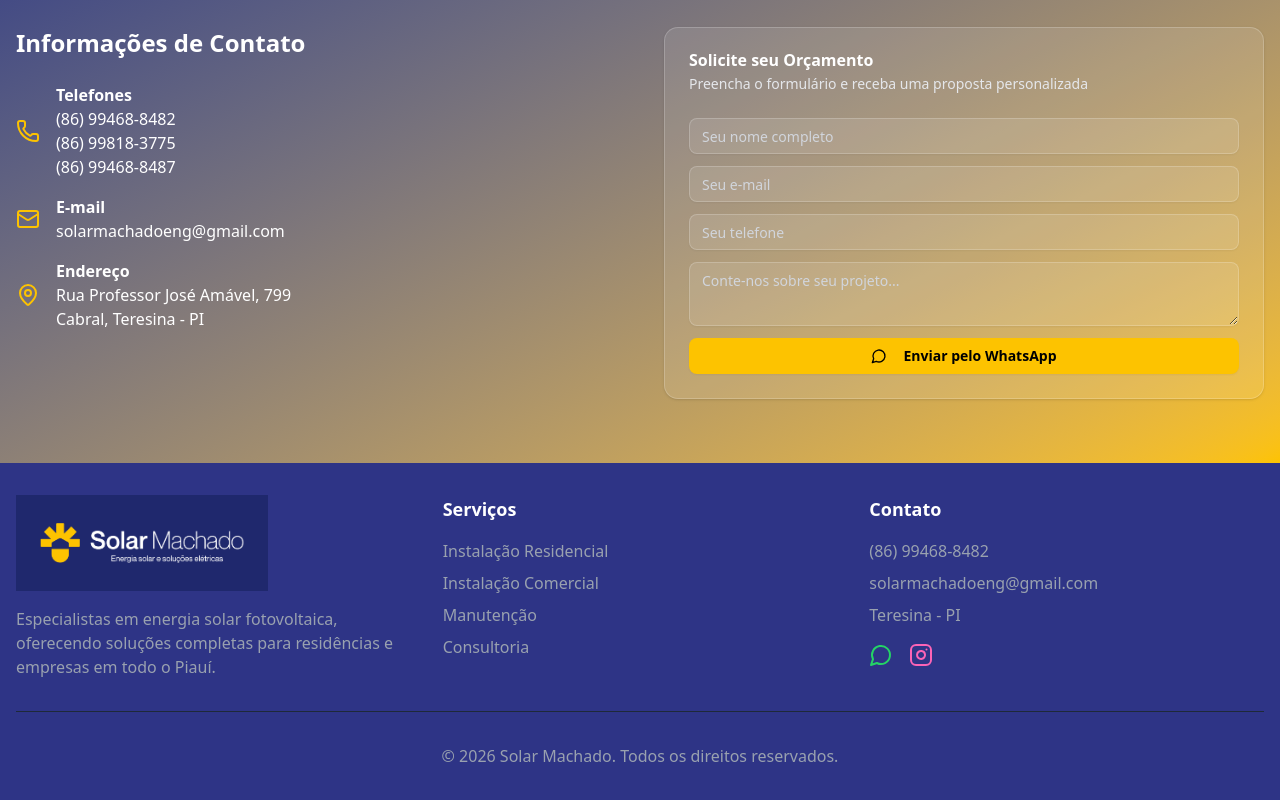
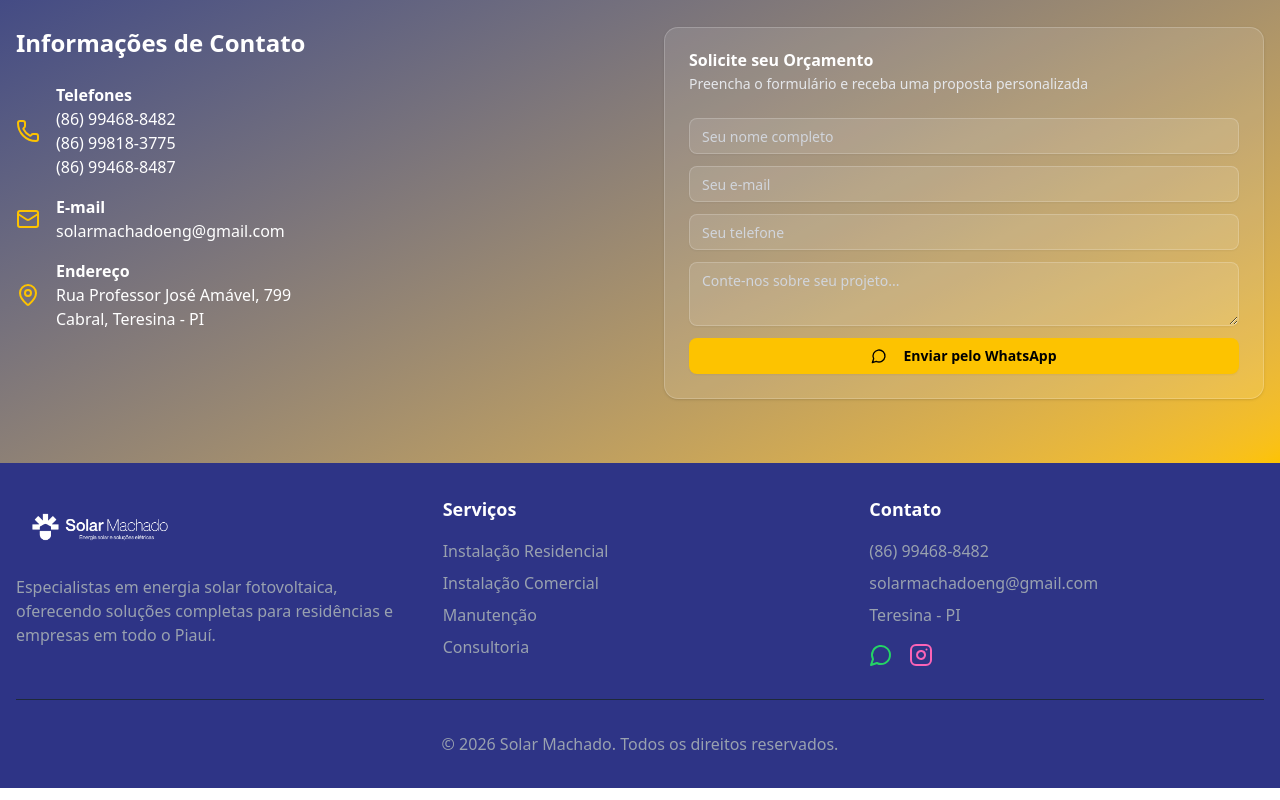
Before and after one commit to icaromachado-cyber/solar-machado-site, a React (Vite) app: page / in a window 1280 px wide. Shown: the part 5016-5816 px from the top of the page. Built offline with nearby package versions, Linux system fonts and the light colour scheme.

Commit message:
fix: logo footer agora usa filtro branco sem caixa de cor

```diff
--- a/src/App.jsx
+++ b/src/App.jsx
@@ -29,7 +29,6 @@ import {
 import './App.css'
 
 import logoImg from './assets/images/logo_header.png'
-import logoFooter from './assets/images/logo_footer.png'
 import instalacao1 from './assets/images/instalacao_nova_1.jpg'
 import instalacao2 from './assets/images/instalacao_nova_2.jpg'
 import instalacao3 from './assets/images/instalacao_nova_3.jpg'
@@ -534,7 +533,7 @@ function App() {
         <div className="container mx-auto px-4">
           <div className="grid md:grid-cols-3 gap-8">
             <div>
-              <img src={logoFooter} alt="Solar Machado" className="h-24 w-auto mb-4" />
+              <img src={logoImg} alt="Solar Machado" className="h-16 w-auto mb-4 brightness-0 invert" />
               <p className="text-gray-400">Especialistas em energia solar fotovoltaica, oferecendo soluções completas para residências e empresas em todo o Piauí.</p>
             </div>
             <div>
```
